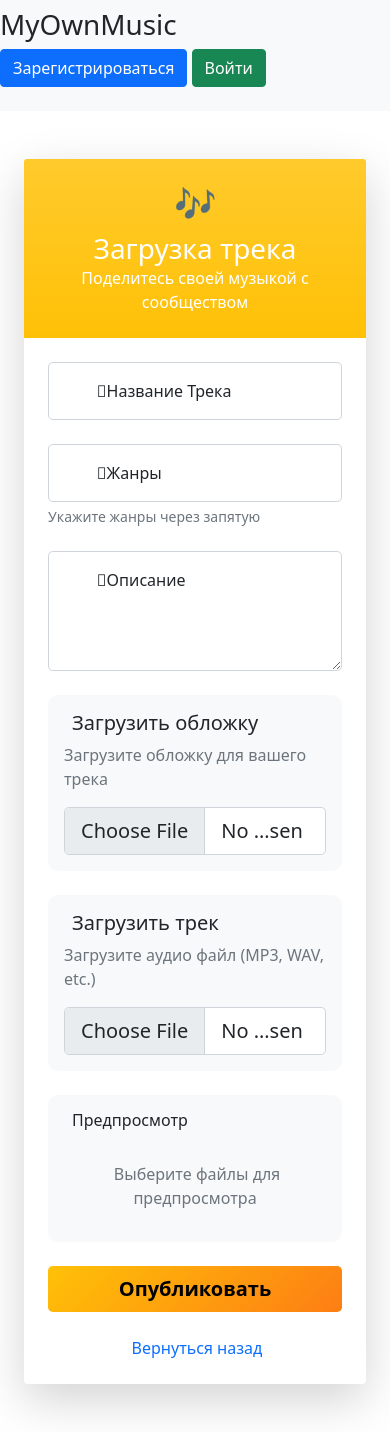
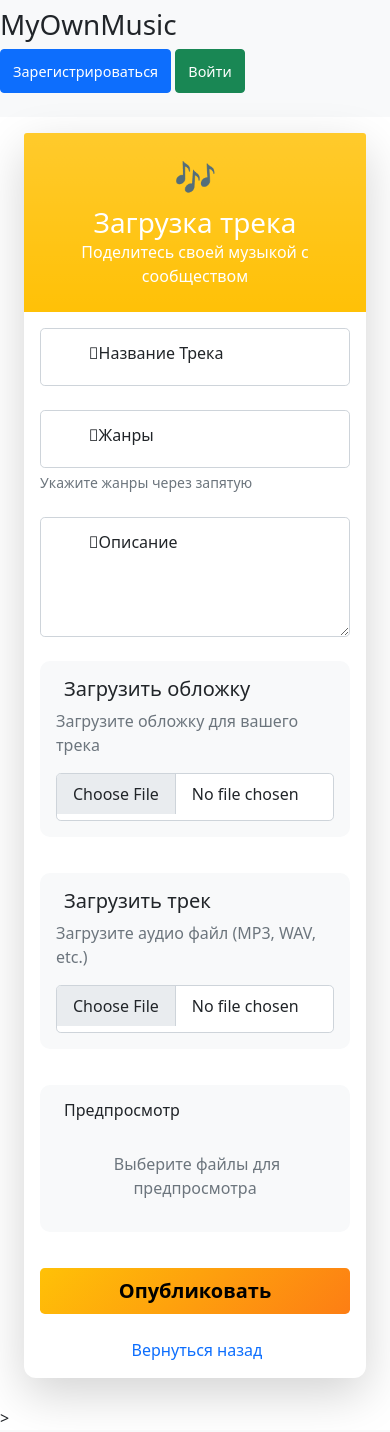
Before and after one commit to MrNomid/LMSProject3, a Flask app: page /load_track in a window 390 px wide. Run offline with Flask 3, Linux system fonts and the light colour scheme.

Commit message:
mobile version, search update, bug fix

```diff
--- a/data/load_track_form.py
+++ b/data/load_track_form.py
@@ -8,6 +8,6 @@ class LoadTrackForm(FlaskForm):
     track_name = StringField('Название Трека', validators=[DataRequired()])
     genres = StringField('Жанры', validators=[DataRequired()])
     description = TextAreaField('Описание')
-    image = FileField('Загрузить обложку')
-    track = FileField('Загрузить трек')
+    image = FileField('Загрузить обложку', validators=[DataRequired()])
+    track = FileField('Загрузить трек', validators=[DataRequired()])
     submit = SubmitField('Опубликовать')
--- a/main.py
+++ b/main.py
@@ -1,5 +1,6 @@
 from flask import Flask, url_for, render_template, redirect
 from flask_login import LoginManager, login_user, logout_user, login_required, current_user
+from sqlalchemy import or_
 
 from data.change_form import ChangeForm
 from data.comment_form import CommentForm
@@ -142,11 +143,13 @@ def search():
     form = SearchForm()
     db_sess = create_session()
     if form.validate_on_submit():
-        tracks = db_sess.query(Tracks).filter(Tracks.name.like(f'%{form.content.data}%')).all()
+        users = db_sess.query(User).filter(User.name.like(f'%{form.content.data}%')).all()
+        if users:
+            tracks = db_sess.query(Tracks).filter(or_(Tracks.name.like(f'%{form.content.data}%'), Tracks.author_id == users[0].id)).all()
+        else:
+            tracks = db_sess.query(Tracks).filter(Tracks.name.like(f'%{form.content.data}%')).all()
     else:
         tracks = db_sess.query(Tracks).all()
-
-    print(tracks)
 
     for track in tracks:
         track.author = db_sess.query(User).filter(User.id == track.author_id).first().name
--- /dev/null
+++ b/static/css/mobile.css
@@ -0,0 +1,111 @@
+/* Мобильная адаптация для всего сайта */
+
+/* 1. Базовые настройки */
+* {
+    -webkit-tap-highlight-color: transparent; /* Убирает синий highlight при тапе */
+    -webkit-font-smoothing: antialiased;
+    -moz-osx-font-smoothing: grayscale;
+}
+
+/* 2. Адаптивные контейнеры */
+@media (max-width: 576px) {
+    .container, .container-fluid {
+        padding-left: 12px !important;
+        padding-right: 12px !important;
+    }
+
+    .card {
+        margin-bottom: 12px;
+        border-radius: 12px;
+    }
+
+    .card-body {
+        padding: 16px !important;
+    }
+}
+
+/* 3. Адаптивные изображения */
+.img-fluid {
+    max-width: 100%;
+    height: auto;
+}
+
+/* 4. Адаптивные кнопки (минимальный размер для касания) */
+.btn, button, a[role="button"] {
+    min-height: 44px;
+    min-width: 44px;
+    display: inline-flex;
+    align-items: center;
+    justify-content: center;
+}
+
+/* 5. Адаптивные формы */
+@media (max-width: 576px) {
+    .form-control, .form-select {
+        font-size: 16px !important; /* Предотвращает zoom в iOS */
+        height: 48px;
+    }
+
+    .form-floating > label {
+        padding-top: 12px;
+        padding-bottom: 12px;
+    }
+}
+
+/* 6. Адаптивные таблицы */
+.table-responsive {
+    overflow-x: auto;
+    -webkit-overflow-scrolling: touch;
+}
+
+/* 7. Адаптивные модальные окна */
+@media (max-width: 576px) {
+    .modal-dialog {
+        margin: 8px;
+    }
+
+    .modal-content {
+        border-radius: 16px;
+    }
+}
+
+/* 8. Улучшение для горизонтальной ориентации */
+@media (max-height: 500px) and (orientation: landscape) {
+    .navbar {
+        position: static;
+    }
+
+    .mobile-card {
+        margin-bottom: 8px;
+    }
+}
+
+/* 9. Поддержка темной темы */
+@media (prefers-color-scheme: dark) {
+    :root {
+        --mobile-bg: #1a1a1a;
+        --mobile-text: #ffffff;
+    }
+}
+
+/* 10. Анимации для мобильных */
+@media (prefers-reduced-motion: no-preference) {
+    .mobile-card {
+        transition: transform 0.2s ease;
+    }
+
+    .mobile-card:active {
+        transform: scale(0.98);
+    }
+}
+
+/* 11. Специфичные стили для iOS */
+@supports (-webkit-touch-callout: none) {
+    input, textarea {
+        font-size: 16px !important;
+    }
+
+    .mobile-audio {
+        height: 40px;
+    }
+}
--- a/templates/base.html
+++ b/templates/base.html
@@ -2,11 +2,13 @@
 <html lang="en">
     <head>
         <meta charset="UTF-8">
+        <meta name="viewport" content="width=device-width, initial-scale=1, maximum-scale=1">
         <title>{{ title }}</title>
         <link rel="stylesheet"
                     href="https://cdn.jsdelivr.net/npm/bootstrap@5.0.0-beta1/dist/css/bootstrap.min.css"
                     integrity="sha384-giJF6kkoqNQ00vy+HMDP7azOuL0xtbfIcaT9wjKHr8RbDVddVHyTfAAsrekwKmP1"
                     crossorigin="anonymous">
+        <link rel="stylesheet" href="{{ url_for('static', filename='css/mobile.css') }}">
         <script src="https://cdn.jsdelivr.net/npm/bootstrap@5.0.2/dist/js/bootstrap.bundle.min.js" integrity="sha384-MrcW6ZMFYlzcLA8Nl+NtUVF0sA7MsXsP1UyJoMp4YLEuNSfAP+JcXn/tWtIaxVXM" crossorigin="anonymous"></script>
         <link rel="stylesheet" type="text/css" href="{url_for('static', filename='css/style.css')}" />
     </head>
@@ -31,4 +33,57 @@
         </main>
         </div>
     </body>
+<style>
+    @media (max-width: 768px) {
+    .navbar-brand {
+        font-size: 1.2rem;
+    }
+
+    .navbar-nav .nav-link {
+        padding: 10px 15px;
+        font-size: 1rem;
+    }
+
+    /* Улучшение для мобильных таблиц */
+    .table-responsive {
+        border: 0;
+    }
+
+    .table-responsive table {
+        width: 100%;
+        border-collapse: collapse;
+    }
+
+    .table-responsive th,
+    .table-responsive td {
+        padding: 8px;
+        font-size: 14px;
+    }
+
+    /* Адаптивные кнопки в навбаре */
+    .navbar .btn {
+        padding: 6px 12px;
+        font-size: 0.9rem;
+    }
+}
+
+/* Очень маленькие экраны */
+@media (max-width: 360px) {
+    .container-fluid {
+        padding-left: 8px !important;
+        padding-right: 8px !important;
+    }
+
+    h1 { font-size: 1.8rem; }
+    h2 { font-size: 1.6rem; }
+    h3 { font-size: 1.4rem; }
+    h4 { font-size: 1.2rem; }
+    h5 { font-size: 1.1rem; }
+
+    .btn {
+        padding: 8px 12px;
+        font-size: 14px;
+    }
+}
+</style>>
 </html>
--- a/templates/change.html
+++ b/templates/change.html
@@ -1,9 +1,9 @@
 {% extends "base.html" %}
 
 {% block content %}
-<div class="container py-5">
+<div class="container-fluid px-3 px-md-4 py-3 py-md-5">
     <div class="row justify-content-center">
-        <div class="col-lg-8 col-xl-6">
+        <div class="col-12 col-md-10 col-lg-8 col-xl-6">
             <div class="card shadow-lg border-0 rounded-4">
                 <!-- Заголовок формы -->
                 <div class="card-header bg-info bg-gradient text-white py-4 rounded-top-4 border-0">
--- a/templates/load_track.html
+++ b/templates/load_track.html
@@ -1,9 +1,9 @@
 {% extends "base.html" %}
 
 {% block content %}
-<div class="container py-5">
+<div class="container-fluid px-3 px-md-4 py-3 py-md-5">
     <div class="row justify-content-center">
-        <div class="col-lg-10 col-xl-8">
+        <div class="col-12 col-md-10 col-lg-8 col-xl-6">
             <div class="card shadow-lg border-0 rounded-4">
                 <!-- Заголовок формы -->
                 <div class="card-header bg-warning bg-gradient text-white py-4 rounded-top-4 border-0">
--- a/templates/login.html
+++ b/templates/login.html
@@ -1,9 +1,9 @@
 {% extends "base.html" %}
 
 {% block content %}
-<div class="container py-5">
+<div class="container-fluid px-3 px-md-4 py-3 py-md-5">
     <div class="row justify-content-center">
-        <div class="col-lg-8 col-xl-6">
+        <div class="col-12 col-md-10 col-lg-8 col-xl-6">
             <div class="card shadow-lg border-0 rounded-4">
                 <!-- Заголовок формы -->
                 <div class="card-header bg-success bg-gradient text-white py-4 rounded-top-4 border-0">
--- a/templates/register.html
+++ b/templates/register.html
@@ -1,9 +1,9 @@
 {% extends "base.html" %}
 
 {% block content %}
-<div class="container py-5">
+<div class="container-fluid px-3 px-md-4 py-3 py-md-5">
     <div class="row justify-content-center">
-        <div class="col-lg-8 col-xl-6">
+        <div class="col-12 col-md-10 col-lg-8 col-xl-6">
             <div class="card shadow-lg border-0 rounded-4">
                 <!-- Заголовок формы -->
                 <div class="card-header bg-primary bg-gradient text-white py-4 rounded-top-4 border-0">
```
Also changed, not shown: db/blogs.db.
